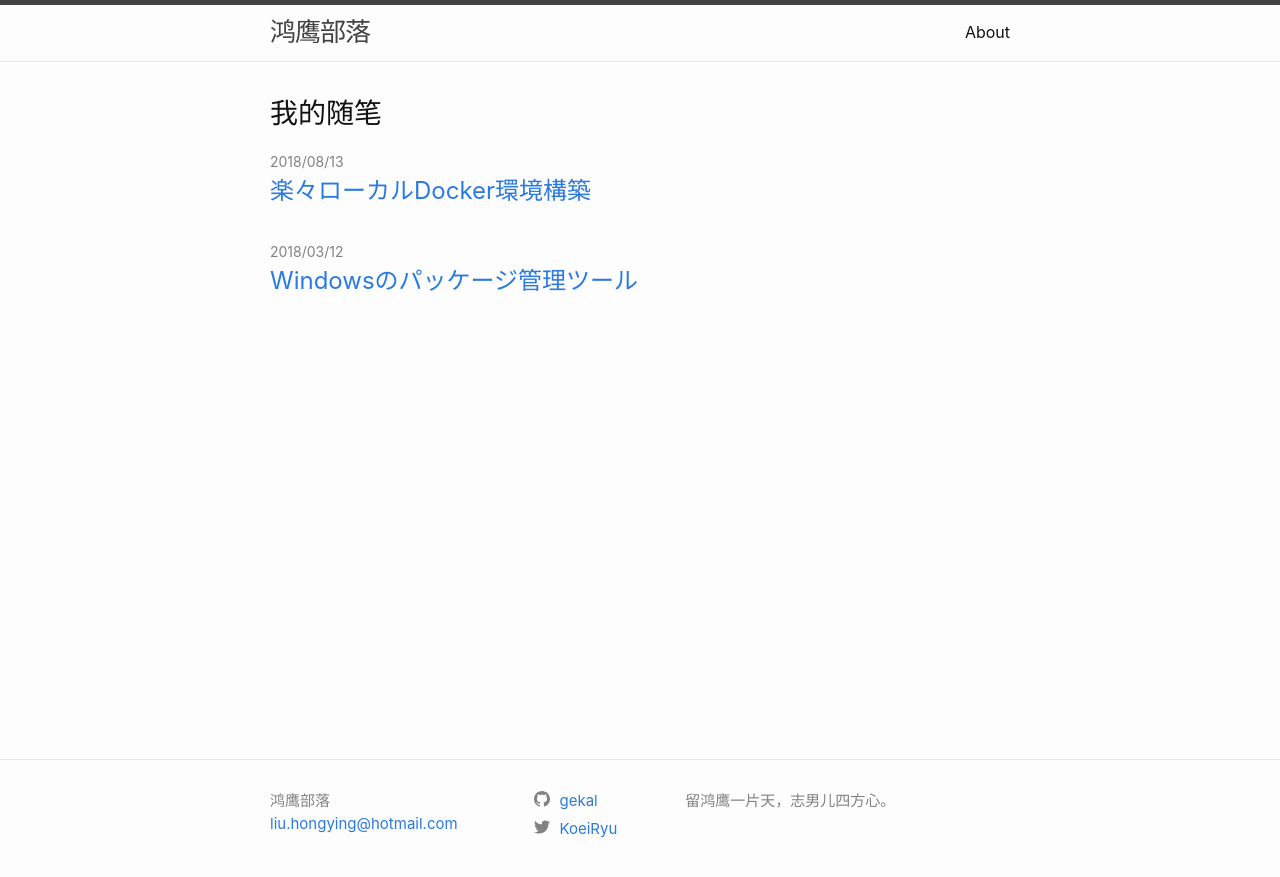
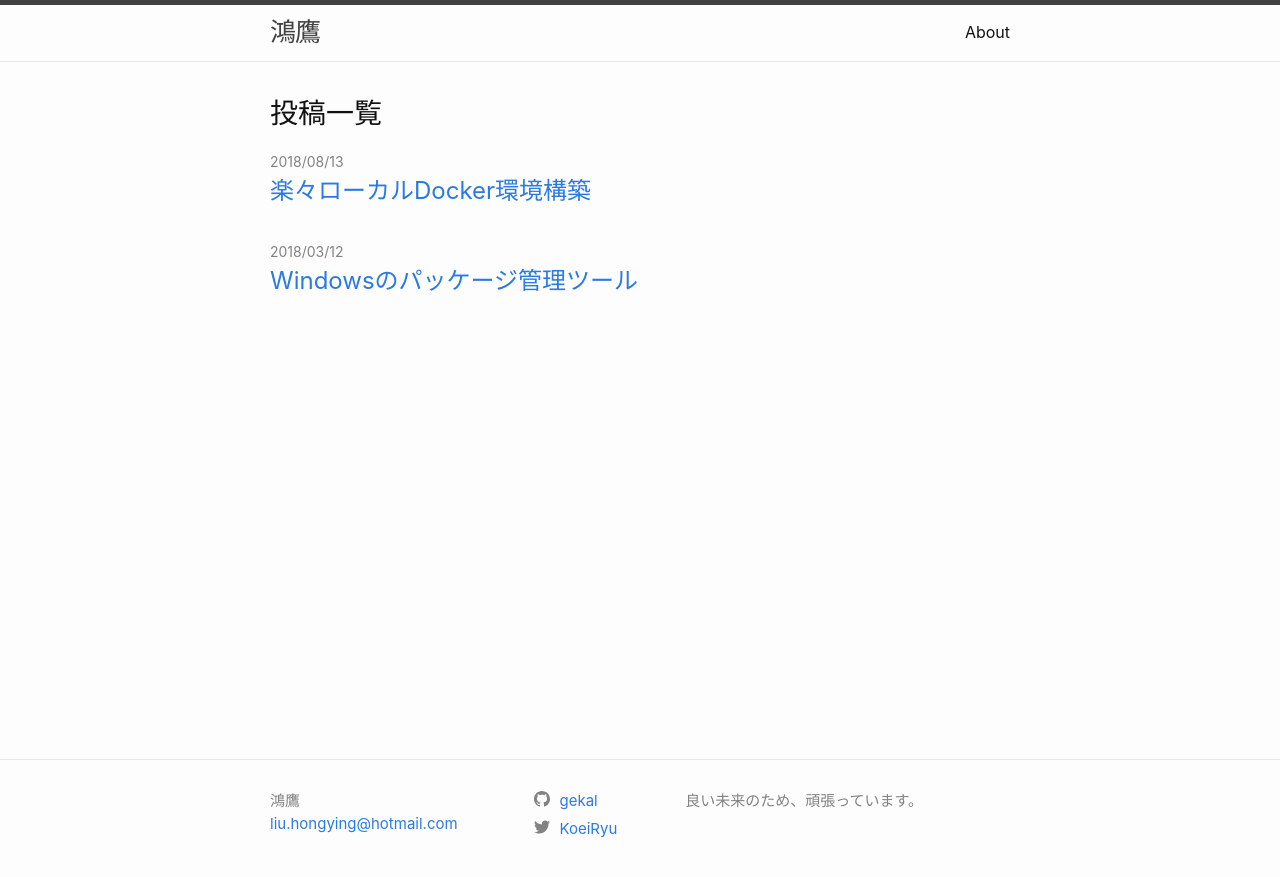
Before and after one commit to gekal/gekal.github.io, a Jekyll site: the page built from index.md, in a window 1280 px wide. Shown: the top 877 px of the page. Built offline with Jekyll 4.4.1, drawn with Linux system fonts in a browser that asks for light colours.

Commit message:
页面的修改成日文

```diff
--- a/_config.yml
+++ b/_config.yml
@@ -1,7 +1,7 @@
-title: 鸿鹰部落
+title: 鴻鷹
 email: liu.hongying@hotmail.com
 description: >
-  留鸿鹰一片天，志男儿四方心。
+  良い未来のため、頑張っています。
 baseurl: ""
 url: "https://gekal.cn"
 twitter_username: KoeiRyu
--- a/_posts/2018-03-12-windows-package-manager.markdown
+++ b/_posts/2018-03-12-windows-package-manager.markdown
@@ -2,7 +2,7 @@
 layout: post
 title:  "Windowsのパッケージ管理ツール"
 date:   2018-03-12T10:20:00+0900
-categories: blogs jp
+categories: blogs
 tags: choco package
 ---
 
--- a/_posts/2018-08-13-local-docker-environment.markdown
+++ b/_posts/2018-08-13-local-docker-environment.markdown
@@ -2,7 +2,7 @@
 layout: post
 title:  "楽々ローカルDocker環境構築"
 date:   2018-08-13T23:20:00+0900
-categories: blogs jp
+categories: blogs
 tags: choco package
 ---
 
--- a/index.md
+++ b/index.md
@@ -1,4 +1,4 @@
 ---
 layout: home
-list_title: 我的随笔
+list_title: 投稿一覧
 ---
```
